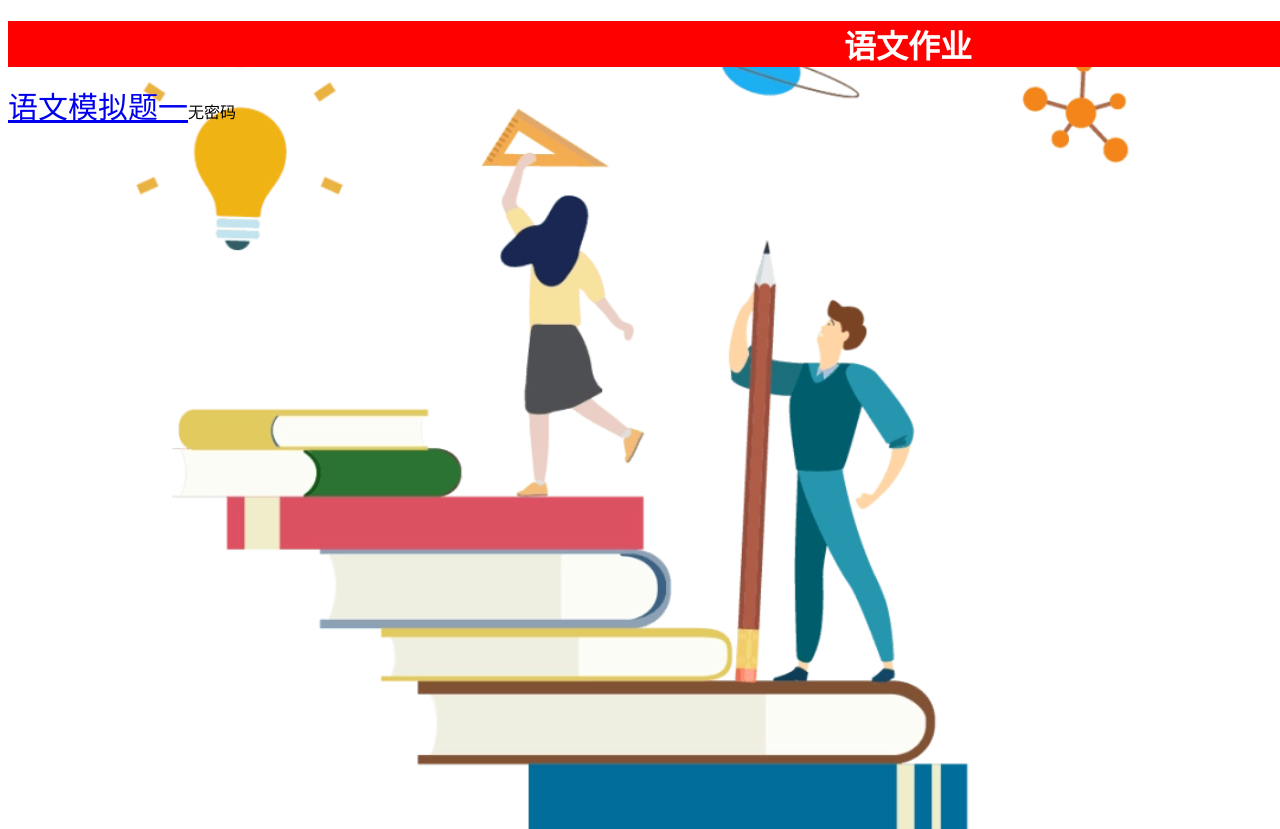
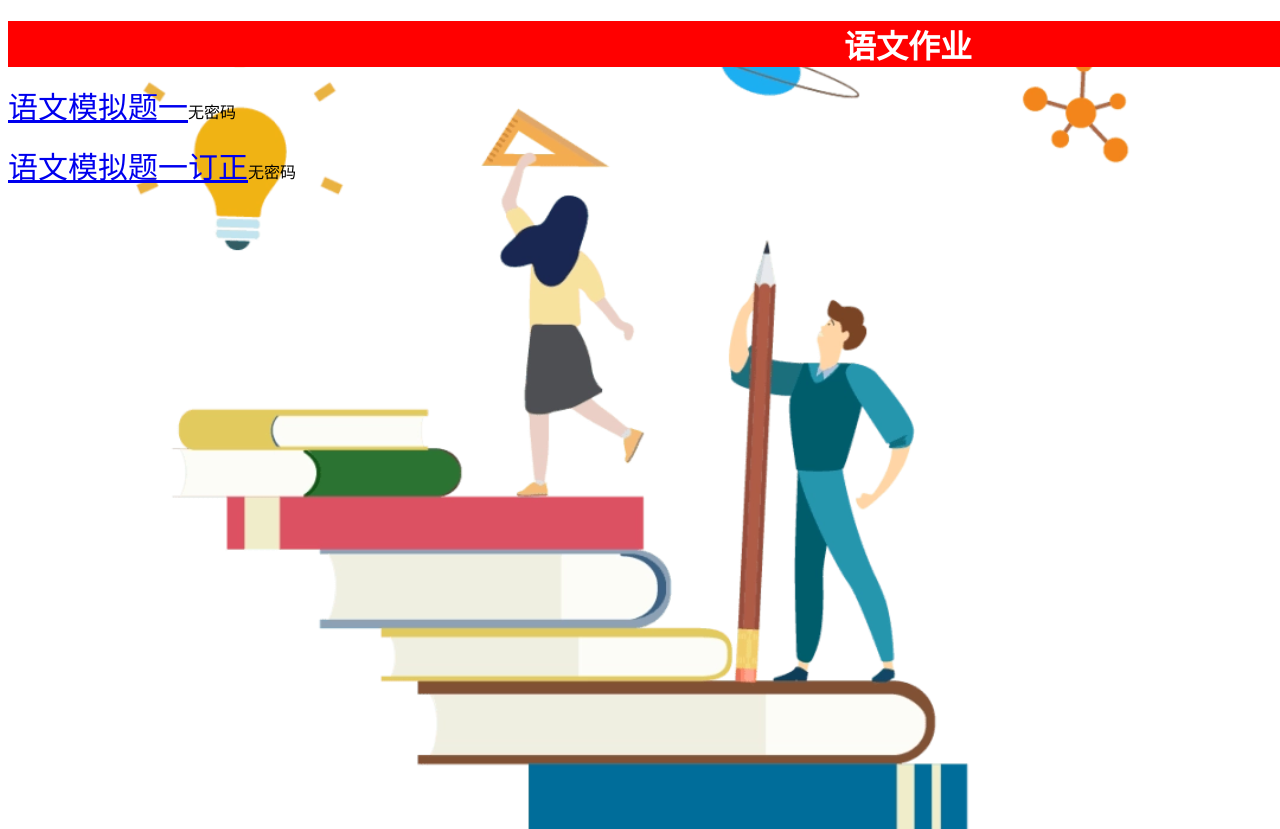
Before and after one commit to wangys-xz/homework, a plain HTML site: page Chinese.html in a window 1280 px wide. Shown: the top 829 px of the page. Drawn offline with Linux system fonts and the light colour scheme.

Commit message:
Chinese.html

```diff
--- a/Chinese.html
+++ b/Chinese.html
@@ -21,6 +21,7 @@
             <h1 style="margin-bottom:0;text-align:center;color:#ffffff;">语文作业</h1>
         </div>
         <p><a href="https://wwvl.lanzout.com/iOgcy37jgrha" style="font-size:30px;">语文模拟题一</a>无密码</p>
+		<p><a href="https://wwvl.lanzout.com/idPhF37kuy9e" style="font-size:30px;">语文模拟题一订正</a>无密码</p>
     </div>
 
 </body>
```
